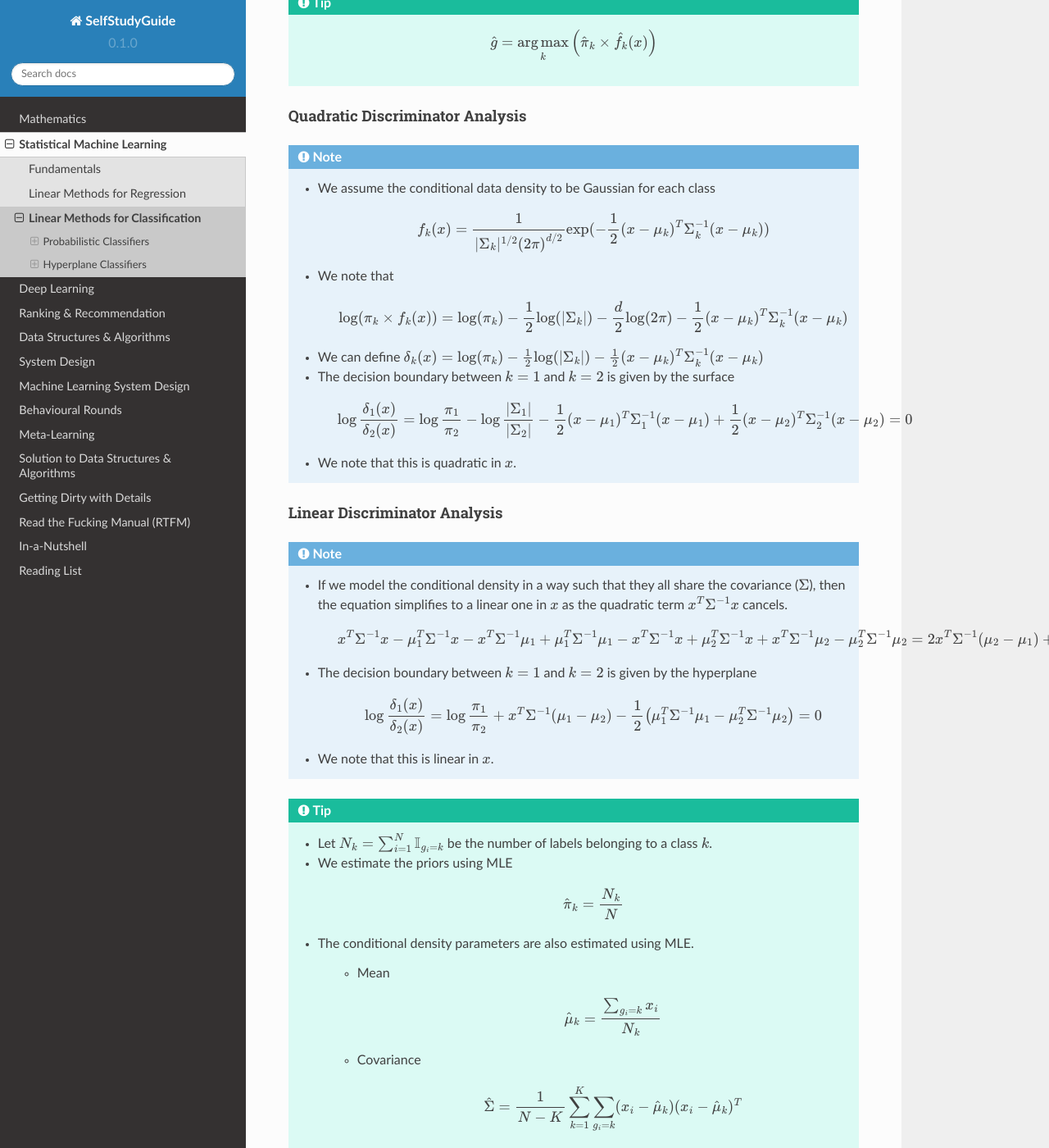
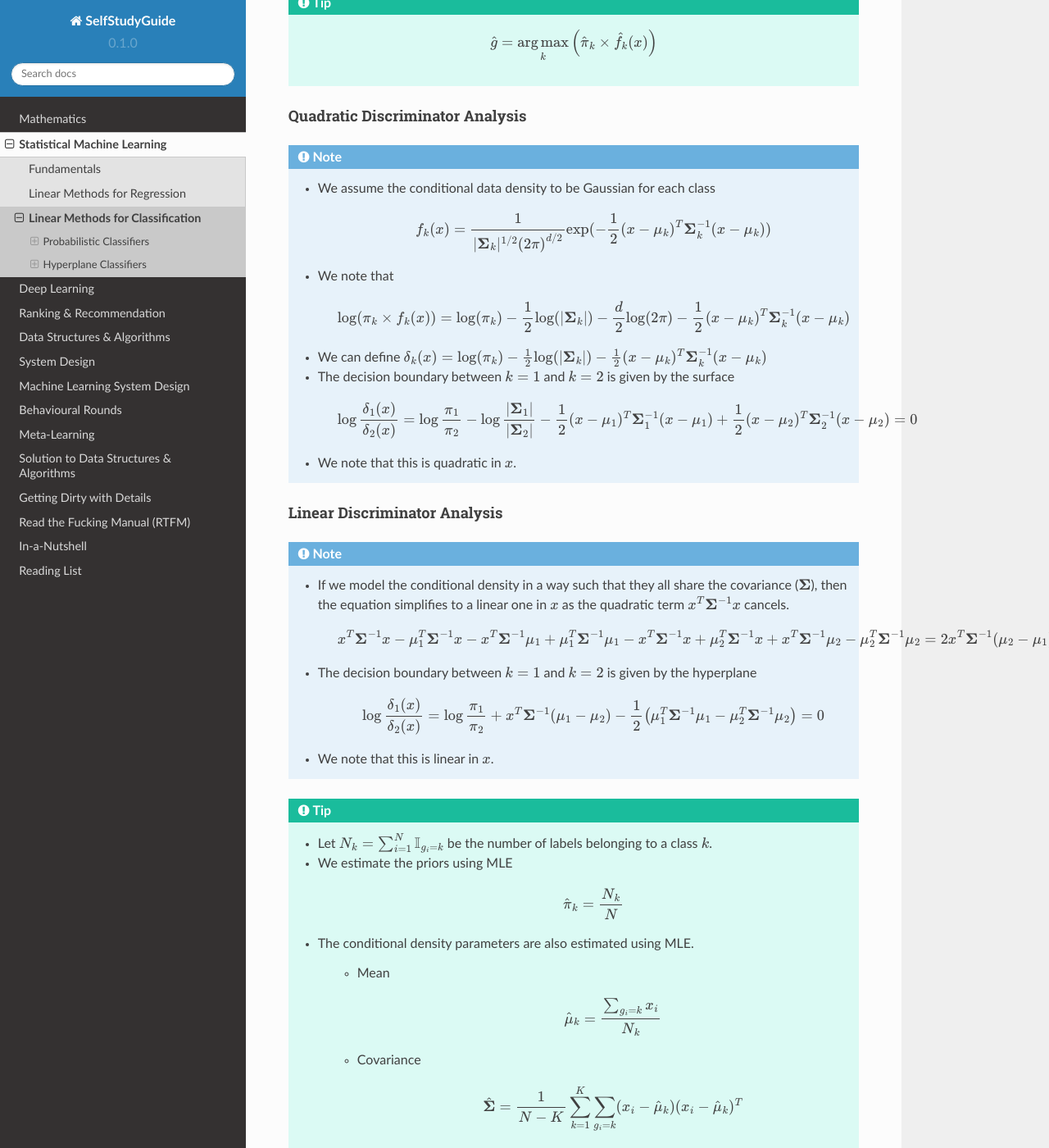
Before and after one commit to uselesstechjunks/leetcode, a Sphinx documentation site: the page built from docs/source/ml/linearcls.rst, in a window 1280 px wide and 1400 px high, scrolled down 2050 px. Shown: the whole window at 82% size. Built offline with Sphinx 7.4.7 and the Read the Docs theme 2.0.0, drawn with Linux system fonts in a browser that asks for light colours.

Commit message:
Update linearcls.rst

```diff
--- a/docs/source/ml/linearcls.rst
+++ b/docs/source/ml/linearcls.rst
@@ -71,25 +71,25 @@ Quadratic Discriminator Analysis
 .. note::
 	* We assume the conditional data density to be Gaussian for each class
 
-		.. math:: f_k(x)=\frac{1}{|\Sigma_k|^{1/2}\left(2\pi\right)^{d/2}}\exp(-\frac{1}{2}(x-\mu_k)^T\Sigma_k^{-1}(x-\mu_k))
+		.. math:: f_k(x)=\frac{1}{|\boldsymbol{\Sigma}_k|^{1/2}\left(2\pi\right)^{d/2}}\exp(-\frac{1}{2}(x-\mu_k)^T\boldsymbol{\Sigma}_k^{-1}(x-\mu_k))
 	* We note that
 
-		.. math:: \log(\pi_k\times f_k(x))=\log(\pi_k)-\frac{1}{2}\log(|\Sigma_k|)-\frac{d}{2}\log(2\pi)-\frac{1}{2}(x-\mu_k)^T\Sigma_k^{-1}(x-\mu_k)
-	* We can define :math:`\delta_k(x)=\log(\pi_k)-\frac{1}{2}\log(|\Sigma_k|)-\frac{1}{2}(x-\mu_k)^T\Sigma_k^{-1}(x-\mu_k)`
+		.. math:: \log(\pi_k\times f_k(x))=\log(\pi_k)-\frac{1}{2}\log(|\boldsymbol{\Sigma}_k|)-\frac{d}{2}\log(2\pi)-\frac{1}{2}(x-\mu_k)^T\boldsymbol{\Sigma}_k^{-1}(x-\mu_k)
+	* We can define :math:`\delta_k(x)=\log(\pi_k)-\frac{1}{2}\log(|\boldsymbol{\Sigma}_k|)-\frac{1}{2}(x-\mu_k)^T\boldsymbol{\Sigma}_k^{-1}(x-\mu_k)`
 	* The decision boundary between :math:`k=1` and :math:`k=2` is given by the surface
 
-		.. math:: \log\frac{\delta_1(x)}{\delta_2(x)}=\log\frac{\pi_1}{\pi_2}-\log\frac{|\Sigma_1|}{|\Sigma_2|}-\frac{1}{2}(x-\mu_1)^T\Sigma_1^{-1}(x-\mu_1)+\frac{1}{2}(x-\mu_2)^T\Sigma_2^{-1}(x-\mu_2)=0
+		.. math:: \log\frac{\delta_1(x)}{\delta_2(x)}=\log\frac{\pi_1}{\pi_2}-\log\frac{|\boldsymbol{\Sigma}_1|}{|\boldsymbol{\Sigma}_2|}-\frac{1}{2}(x-\mu_1)^T\boldsymbol{\Sigma}_1^{-1}(x-\mu_1)+\frac{1}{2}(x-\mu_2)^T\boldsymbol{\Sigma}_2^{-1}(x-\mu_2)=0
 	* We note that this is quadratic in :math:`x`.
 
 Linear Discriminator Analysis
 --------------------------------------------------------------------------------------
 .. note::
-	* If we model the conditional density in a way such that they all share the covariance (:math:`\Sigma`), then the equation simplifies to a linear one in :math:`x` as the quadratic term :math:`x^T\Sigma^{-1}x` cancels.
+	* If we model the conditional density in a way such that they all share the covariance (:math:`\boldsymbol{\Sigma}`), then the equation simplifies to a linear one in :math:`x` as the quadratic term :math:`x^T\boldsymbol{\Sigma}^{-1}x` cancels.
 
-		.. math:: x^T\Sigma^{-1}x-\mu_1^T\Sigma^{-1}x-x^T\Sigma^{-1}\mu_1+\mu_1^T\Sigma^{-1}\mu_1-x^T\Sigma^{-1}x+\mu_2^T\Sigma^{-1}x+x^T\Sigma^{-1}\mu_2-\mu_2^T\Sigma^{-1}\mu_2=2x^T\Sigma^{-1}(\mu_2-\mu_1)+\left(\mu_1^T\Sigma^{-1}\mu_1-\mu_2^T\Sigma^{-1}\mu_2\right)
+		.. math:: x^T\boldsymbol{\Sigma}^{-1}x-\mu_1^T\boldsymbol{\Sigma}^{-1}x-x^T\boldsymbol{\Sigma}^{-1}\mu_1+\mu_1^T\boldsymbol{\Sigma}^{-1}\mu_1-x^T\boldsymbol{\Sigma}^{-1}x+\mu_2^T\boldsymbol{\Sigma}^{-1}x+x^T\boldsymbol{\Sigma}^{-1}\mu_2-\mu_2^T\boldsymbol{\Sigma}^{-1}\mu_2=2x^T\boldsymbol{\Sigma}^{-1}(\mu_2-\mu_1)+\left(\mu_1^T\boldsymbol{\Sigma}^{-1}\mu_1-\mu_2^T\boldsymbol{\Sigma}^{-1}\mu_2\right)
 	* The decision boundary between :math:`k=1` and :math:`k=2` is given by the hyperplane
 
-		.. math:: \log\frac{\delta_1(x)}{\delta_2(x)}=\log\frac{\pi_1}{\pi_2}+x^T\Sigma^{-1}(\mu_1-\mu_2)-\frac{1}{2}\left(\mu_1^T\Sigma^{-1}\mu_1-\mu_2^T\Sigma^{-1}\mu_2\right)=0
+		.. math:: \log\frac{\delta_1(x)}{\delta_2(x)}=\log\frac{\pi_1}{\pi_2}+x^T\boldsymbol{\Sigma}^{-1}(\mu_1-\mu_2)-\frac{1}{2}\left(\mu_1^T\boldsymbol{\Sigma}^{-1}\mu_1-\mu_2^T\boldsymbol{\Sigma}^{-1}\mu_2\right)=0
 	* We note that this is linear in :math:`x`.
 
 .. tip::
@@ -104,7 +104,7 @@ Linear Discriminator Analysis
 			.. math:: \hat{\mu}_k=\frac{\sum_{g_i=k}x_i}{N_k}
 		* Covariance
 
-			.. math:: \hat{\Sigma}=\frac{1}{N-K}\sum_{k=1}^K\sum_{g_i=k} (x_i-\hat{\mu}_k)(x_i-\hat{\mu}_k)^T
+			.. math:: \hat{\boldsymbol{\Sigma}}=\frac{1}{N-K}\sum_{k=1}^K\sum_{g_i=k} (x_i-\hat{\mu}_k)(x_i-\hat{\mu}_k)^T
 
 Discriminative Models
 ======================================================================================
```
